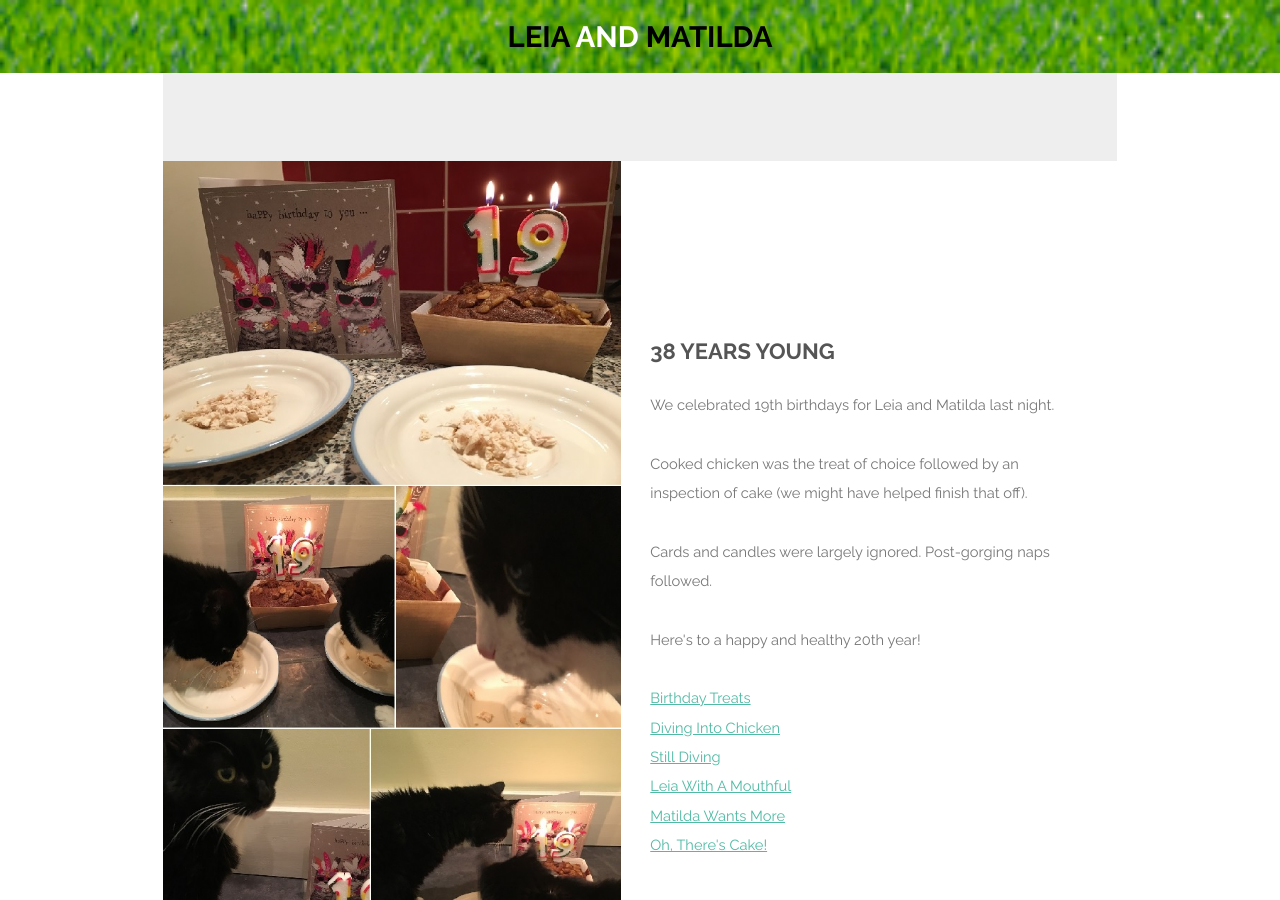
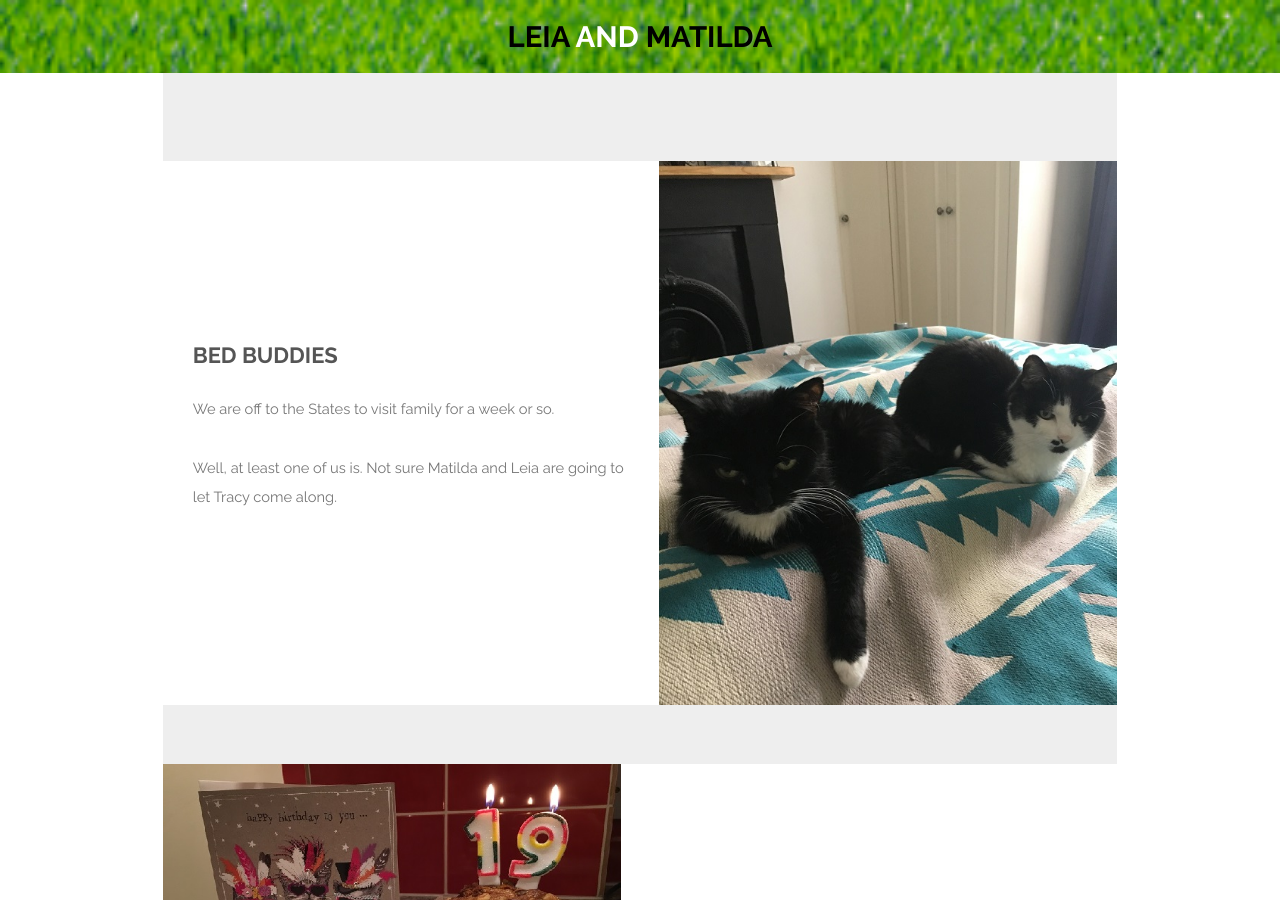
Before and after one commit to jaypalexa/leia-and-matilda, a Jekyll site: the page built from index.md, in a window 1280 px wide and 900 px high. Built offline with Jekyll 4.4.1, drawn with Linux system fonts in a browser that asks for light colours.

Commit message:
"Bed Buddies" post.

```diff
--- a/index.md
+++ b/index.md
@@ -6,6 +6,14 @@ description: A photo essay by Leia and Matilda
 ---
 <section id="one" class="wrapper style1">
   <div class="inner">
+    <article class="feature right">
+      <span class="image"><a href="{{ site.url }}{{ site.baseurl }}/assets/images/20170903_1229_matilda_and_leia.jpg"><img src="{{ site.url }}{{ site.baseurl }}/assets/images/20170903_1229_matilda_and_leia.jpg" /></a></span>
+      <div class="content">
+        <h2>Bed Buddies</h2>
+        <p>We are off to the States to visit family for a week or so.</p>
+		<p>Well, at least one of us is.  Not sure Matilda and Leia are going to let Tracy come along.</p>
+      </div>
+    </article>
     <article class="feature left">
       <span class="image"><a href="{{ site.url }}{{ site.baseurl }}/assets/images/20170911_leia_matilda_19th_birthday.jpg"><img src="{{ site.url }}{{ site.baseurl }}/assets/images/20170911_leia_matilda_19th_birthday.jpg" /></a></span>
       <div class="content">
```
